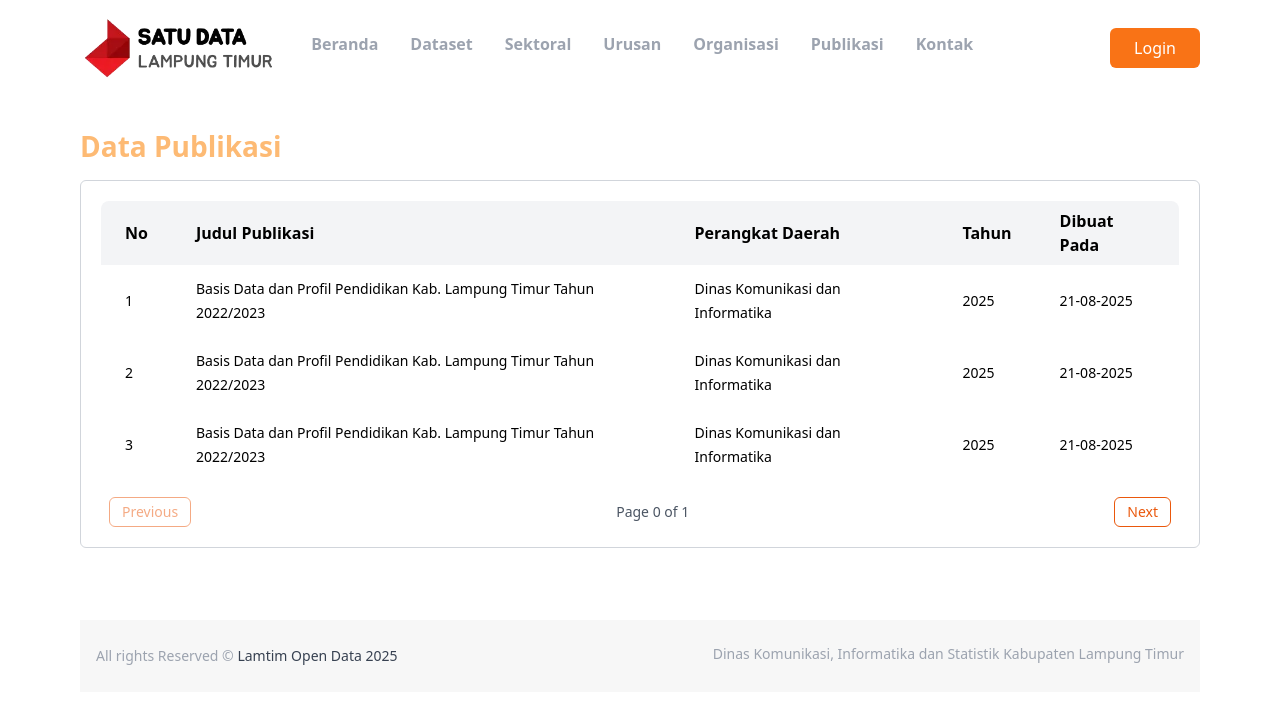
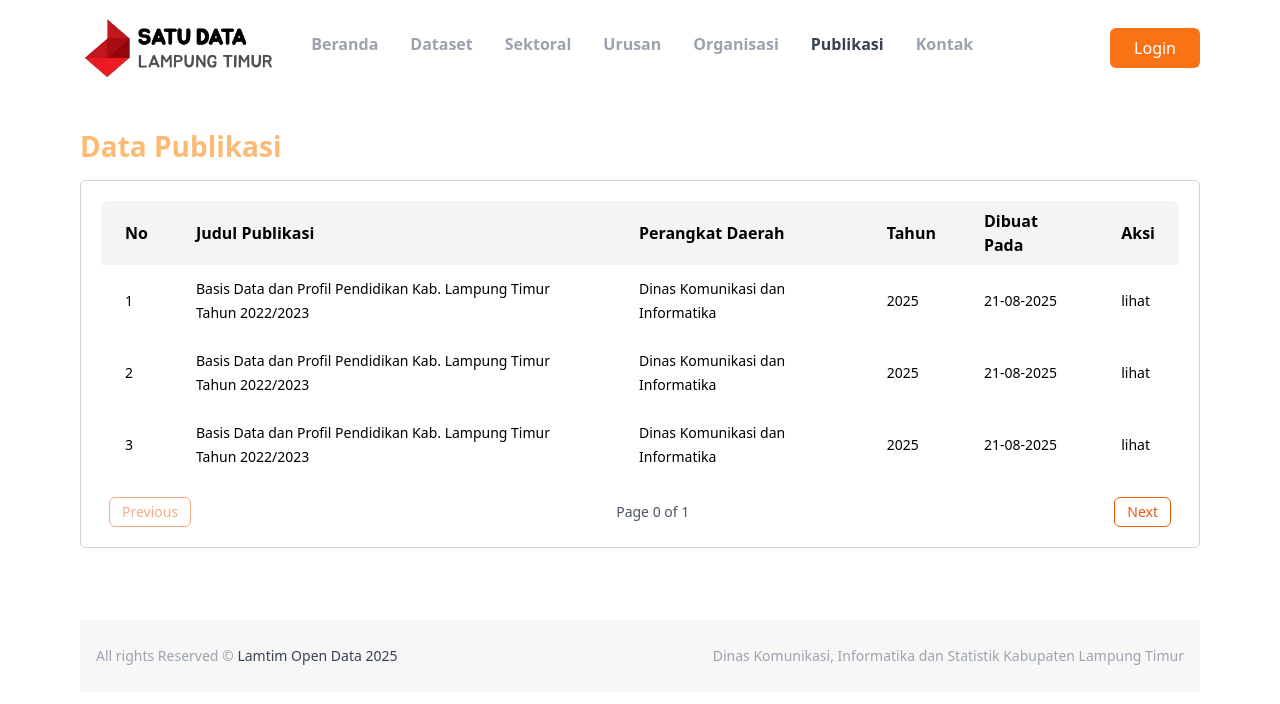
Before and after one commit to misdarmanto/clone_web, a React (Vite) app: page /publications in a window 1280 px wide. Shown: the top 704 px of the page. Built offline with nearby package versions, Linux system fonts and the light colour scheme.

Commit message:
feat: adjust UI

```diff
--- a/src/components/footer/Footer.tsx
+++ b/src/components/footer/Footer.tsx
@@ -1,7 +1,7 @@
 export default function Footer() {
   return (
     <footer className="bg-[#f7f7f7] text-gray-600 text-sm mt-10">
-      <div className="max-w-6xl mx-auto px-4 py-6 flex justify-between flex-wrap">
+      <div className="max-w-6xl mx-auto px-4 py-6 flex flex-col items-center text-center gap-2 md:flex-row md:justify-between md:text-left">
         <span className="text-gray-400 text-p">
           All rights Reserved ©{" "}
           <strong className="text-gray-700 text-p">
--- a/src/components/header/Navbar.tsx
+++ b/src/components/header/Navbar.tsx
@@ -1,7 +1,7 @@
 import { useState } from "react";
 import Icon from "../../assets/icon.webp";
 import Button from "../buttons/Button";
-import { Link, useNavigate } from "react-router-dom";
+import { Link, useLocation, useNavigate } from "react-router-dom";
 
 type MenuItem = {
   label: string;
@@ -14,6 +14,7 @@ interface NavbarProps {
 
 export default function Navbar({ menuItems = [] }: NavbarProps) {
   const navigate = useNavigate();
+  const location = useLocation();
 
   const [isMenuOpen, setIsMenuOpen] = useState(false);
   const toggleMenu = () => setIsMenuOpen(!isMenuOpen);
@@ -74,15 +75,21 @@ export default function Navbar({ menuItems = [] }: NavbarProps) {
           {/* Desktop menu */}
           <div className="hidden sm:block sm:ml-6">
             <div className="flex space-x-4 mt-4">
-              {menuItems.map((menu) => (
+              {menuItems.map((menu) => {
+                const isActive = location.pathname === menu.href;
+
+                return (
                   <Link
                     key={menu.label}
                     to={menu.href}
-                  className="text-h6 text-gray-400 hover:text-gray-700 px-2 font-bold"
+                    className={`text-h6 text-gray-400 hover:text-gray-700 ${
+                      isActive ? "text-gray-700" : ""
+                    } px-2 font-bold`}
                   >
                     {menu.label}
                   </Link>
-              ))}
+                );
+              })}
             </div>
           </div>
         </div>
@@ -100,6 +107,7 @@ export default function Navbar({ menuItems = [] }: NavbarProps) {
             <Link
               key={menu.label}
               to={menu.href}
+              onClick={toggleMenu}
               className="block text-gray-400 hover:text-gray-700 px-3 py-2 font-bold"
             >
               {menu.label}
--- a/src/pages/OrganizationView.tsx
+++ b/src/pages/OrganizationView.tsx
@@ -1,3 +1,49 @@
+// import Card from "../components/card/Card";
+// import organizationImage from "../assets/oragnization.webp";
+// import Button from "../components/buttons/Button";
+
 export default function OrganizationView() {
-  return <h1>Organization page</h1>;
+  return (
+    <div>
+      <h2 className="text-h2 text-orange-300 mb-4">Organisasi</h2>
+
+      {/* <div>
+        {["Semua", "Puskesmas", "Badan", "Bagian", "Dinas"].map((item) => (
+          <Button variant="outlined">{item}</Button>
+        ))}
+      </div>
+      <div className="relative z-10 max-w-7xl mx-auto px-4 pb-20 grid grid-cols-1 md:grid-cols-3 gap-6">
+        {[
+          {
+            title: "Data Sectoral",
+            total: 365,
+            desc: "Dinas Pendidikan dan Kebudayaan",
+          },
+        ].map((item, index) => (
+          <Card
+            key={index}
+            className="w-56 rounded-md border border-gray-300 p-5"
+            header={
+              <div>
+                <div className="flex justify-center p-10 rounded-xl">
+                  <img
+                    src={organizationImage}
+                    alt="card image"
+                    loading="lazy"
+                  />
+                </div>
+                <h3 className="text-h5 text-orange-300 text-center">
+                  {item.total}
+                </h3>
+                <h3 className="text-h5 text-orange-300 text-center">
+                  {item.title}
+                </h3>
+              </div>
+            }
+            body={<p className="text-sm text-gray-600">{item.desc}</p>}
+          />
+        ))}
+      </div> */}
+    </div>
+  );
 }
--- a/src/pages/PublicationView.tsx
+++ b/src/pages/PublicationView.tsx
@@ -1,5 +1,4 @@
 import { useState } from "react";
-import Button from "../components/buttons/Button";
 import Pagination from "../components/pagination/Pagination";
 import type { TableColumn } from "../components/table/Table";
 import Table from "../components/table/Table";
@@ -11,6 +10,7 @@ export default function PublicationView() {
     PerangkatDaerah: string;
     tahun: string;
     dibuatPada: string;
+    aksi: string;
   }
 
   const allData: TableData[] = [
@@ -21,6 +21,7 @@ export default function PublicationView() {
       PerangkatDaerah: "Dinas Komunikasi dan Informatika",
       tahun: "2025",
       dibuatPada: "21-08-2025",
+      aksi: "lihat",
     },
     {
       no: 2,
@@ -29,6 +30,7 @@ export default function PublicationView() {
       PerangkatDaerah: "Dinas Komunikasi dan Informatika",
       tahun: "2025",
       dibuatPada: "21-08-2025",
+      aksi: "lihat",
     },
     {
       no: 3,
@@ -37,6 +39,7 @@ export default function PublicationView() {
       PerangkatDaerah: "Dinas Komunikasi dan Informatika",
       tahun: "2025",
       dibuatPada: "21-08-2025",
+      aksi: "lihat",
     },
   ];
 
@@ -46,6 +49,7 @@ export default function PublicationView() {
     { key: "PerangkatDaerah", title: "Perangkat Daerah" },
     { key: "tahun", title: "Tahun" },
     { key: "dibuatPada", title: "Dibuat Pada" },
+    { key: "aksi", title: "Aksi" },
   ];
 
   const itemsPerPage = 5;
```
Also changed, not shown: src/assets/oragnization.webp (added). Lines whose indentation alone changed are shown as unchanged.
